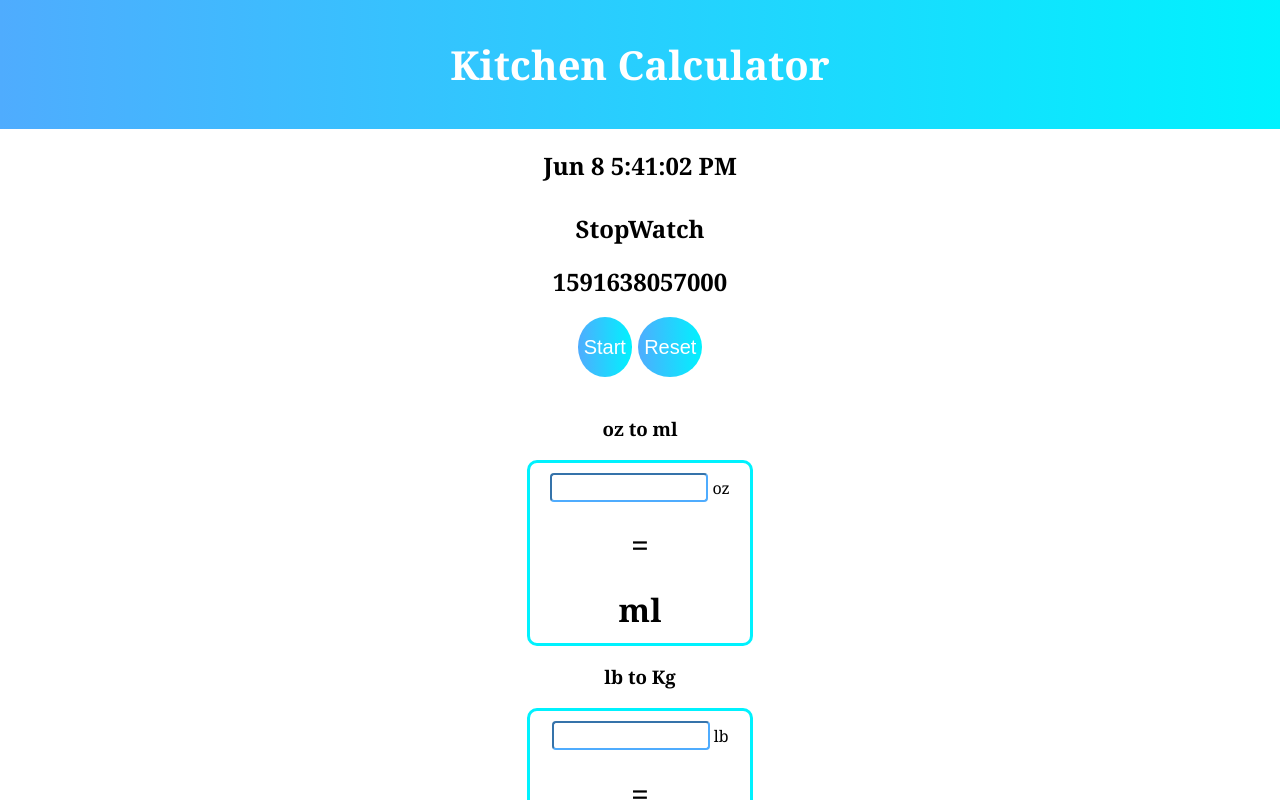
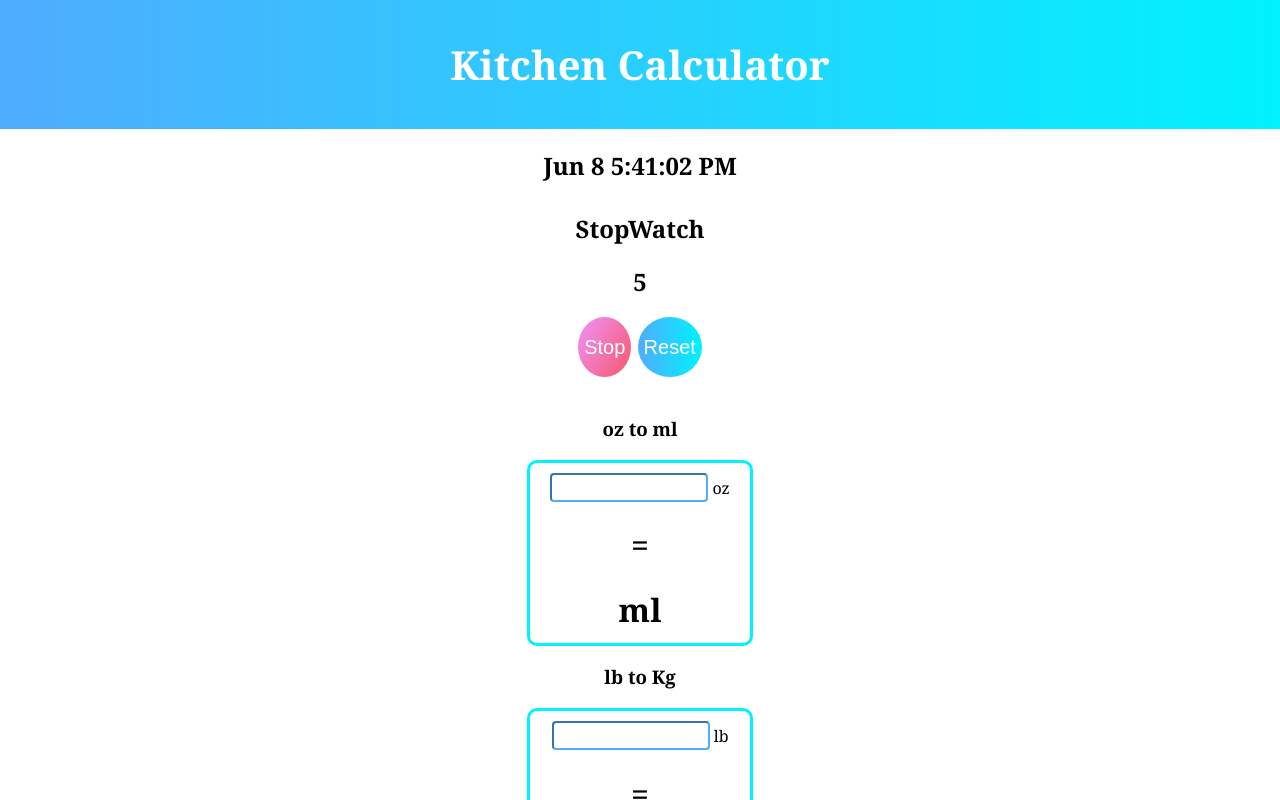
Before and after one commit to Oceanblue713/react-calculator, a React (Create React App) app: page / in a window 1280 px wide. Shown: the top 800 px of the page. Built offline with nearby package versions, Linux system fonts and the light colour scheme.

Commit message:
Implement componentDidMount()

```diff
--- a/src/StopWatch.js
+++ b/src/StopWatch.js
@@ -6,14 +6,20 @@ class StopWatch extends React.Component {
     this.state = {
       isStarted: false,
       time: 0,
-      currentTime: new Date().getTime(),
     }
+  }
+
+  componentDidMount() {
+    this.timeID = setInterval(() => this.setState({time: this.state.time+1}), 1000);
+  }
+
+  componentWillUnmount() {
+    clearInterval(this.timeID);
   }
 
   handleStart(){
     this.setState({
       isStarted: true,
-      time: this.state.time += 1,
     })
   }
 
@@ -31,7 +37,7 @@ class StopWatch extends React.Component {
 
   render() {
     let button;
-    if(this.state.isStarted){
+    if(this.state.time){
       button = (<button id="stop-button" onClick={() => {this.handleStop()}}>Stop</button>)
     } else {
       button = (<button id="start-button" onClick={() => {this.handleStart()}}>Start</button>)
@@ -39,7 +45,7 @@ class StopWatch extends React.Component {
     return (
       <div>
         <h2>StopWatch</h2>
-        <h2>{this.state.currentTime}</h2>
+        <h2>{this.state.time}</h2>
         <h2>{button} <button id="reset-button" onClick={() => {this.handleReset()}}>Reset</button></h2>
       </div>
 
```
